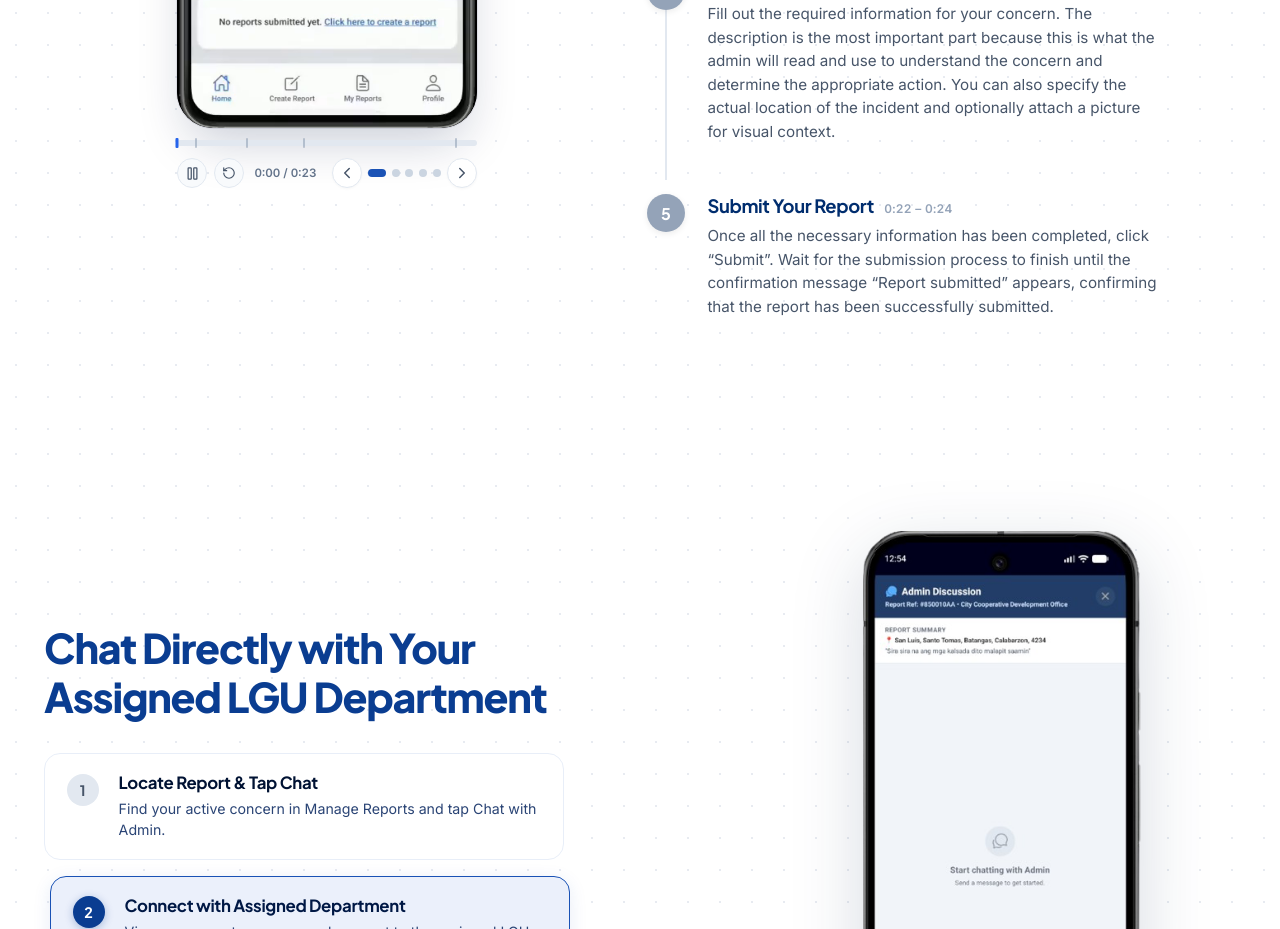
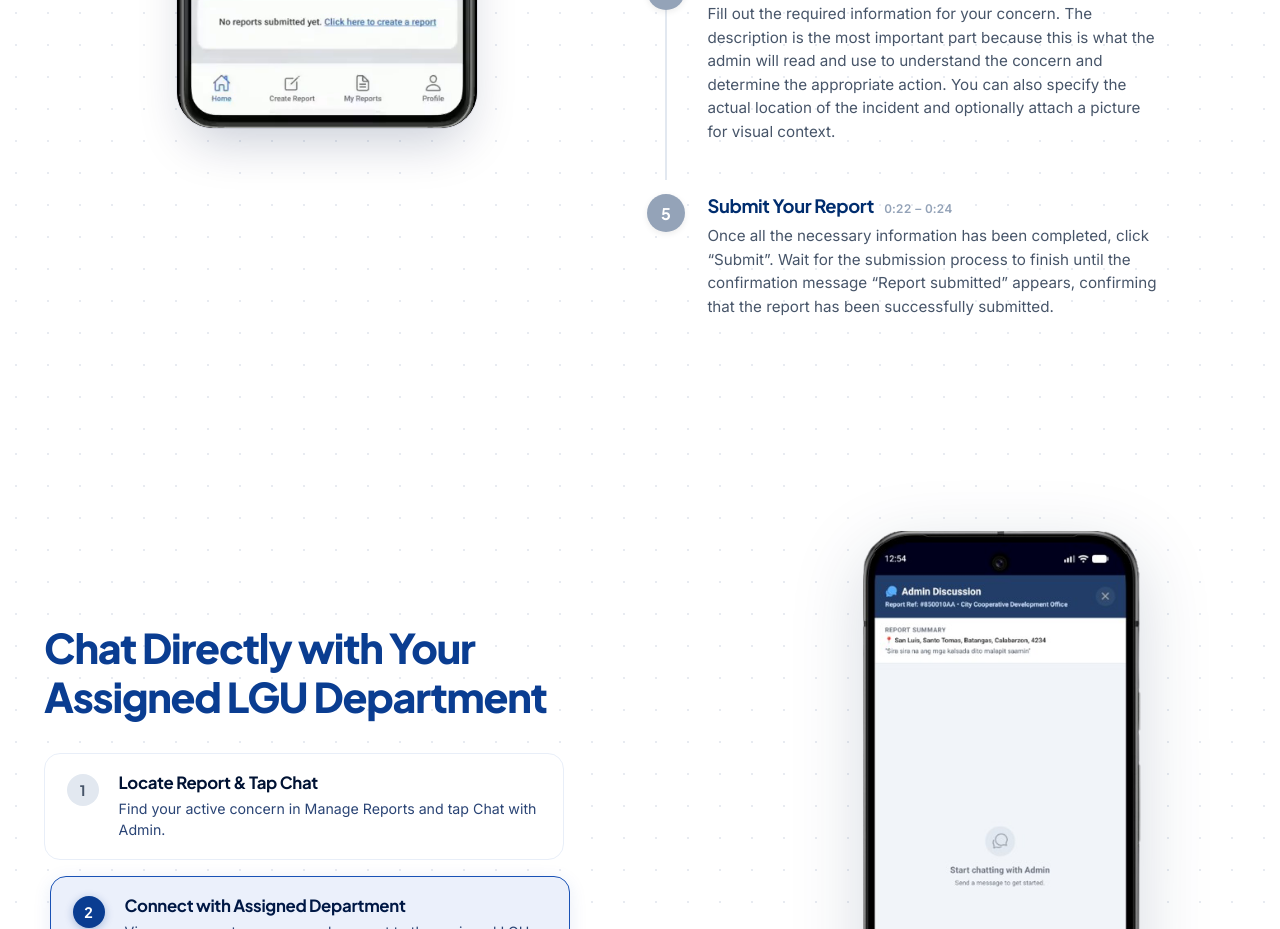
Before and after one commit to CitiSent-Project/CitiSent-Official, a React (Vite) app: page / in a window 1280 px wide. Shown: the part 2260-3189 px from the top of the page. Built offline with nearby package versions, Linux system fonts and the light colour scheme; grey boxes are pictures that could not be loaded.

Commit message:
feat: implement HowItWorks component with video preview and synced stepper

```diff
--- a/src/components/HowItWorks/HowItWorks.css
+++ b/src/components/HowItWorks/HowItWorks.css
@@ -20,7 +20,7 @@
 }
 
 /* --------------------------------------------------------------------------
-   Left Column: Clean Phone Video Preview & Controls
+   Left Column: Clean Phone Video Preview
    -------------------------------------------------------------------------- */
 .hiw-preview-col {
   display: flex;
@@ -108,154 +108,6 @@
 .hiw-play-btn-large:hover {
   transform: scale(1.08);
   background: #FFFFFF;
-}
-
-/* --------------------------------------------------------------------------
-   Scrubber Bar
-   -------------------------------------------------------------------------- */
-.hiw-scrubber-wrapper {
-  width: 100%;
-  max-width: 300px;
-  padding: 12px 0 4px 0;
-  cursor: pointer;
-}
-
-.hiw-scrubber-track {
-  width: 100%;
-  height: 6px;
-  background: #E2E8F0;
-  border-radius: 999px;
-  position: relative;
-  overflow: visible;
-}
-
-.hiw-scrubber-fill {
-  height: 100%;
-  background: linear-gradient(90deg, var(--civic-blue, #1A52B5), #3B82F6);
-  border-radius: 999px;
-  transition: width 0.08s linear;
-}
-
-.hiw-scrubber-tick {
-  position: absolute;
-  top: -2px;
-  width: 2px;
-  height: 10px;
-  background: #94A3B8;
-  transform: translateX(-50%);
-  pointer-events: none;
-  border-radius: 1px;
-  opacity: 0.6;
-  transition: background-color 0.2s ease, opacity 0.2s ease;
-}
-
-.hiw-scrubber-tick.is-active {
-  background: #2563EB;
-  opacity: 1;
-  width: 3px;
-}
-
-/* --------------------------------------------------------------------------
-   Video Controls Bar
-   -------------------------------------------------------------------------- */
-.hiw-controls-row {
-  display: flex;
-  align-items: center;
-  justify-content: space-between;
-  width: 100%;
-  max-width: 300px;
-  margin-top: 0.5rem;
-  gap: 0.5rem;
-}
-
-.hiw-controls-left {
-  display: flex;
-  align-items: center;
-  gap: 0.45rem;
-}
-
-.hiw-control-btn {
-  width: 30px;
-  height: 30px;
-  border-radius: 50%;
-  background: #F8FAFC;
-  border: 1px solid #E2E8F0;
-  color: #475569;
-  display: flex;
-  align-items: center;
-  justify-content: center;
-  cursor: pointer;
-  transition: all var(--transition-fast, 0.2s ease);
-}
-
-.hiw-control-btn:hover {
-  background: #EBF0FB;
-  color: var(--civic-blue, #1A52B5);
-  border-color: #CBD5E1;
-  transform: scale(1.05);
-}
-
-.hiw-timestamp {
-  font-size: 0.725rem;
-  font-weight: 600;
-  color: #64748B;
-  font-variant-numeric: tabular-nums;
-  margin-left: 0.2rem;
-}
-
-.hiw-controls-right {
-  display: flex;
-  align-items: center;
-  gap: 0.4rem;
-}
-
-.hiw-nav-arrow {
-  width: 30px;
-  height: 30px;
-  border-radius: 50%;
-  background: #FFFFFF;
-  border: 1px solid #E2E8F0;
-  color: #475569;
-  display: flex;
-  align-items: center;
-  justify-content: center;
-  transition: all var(--transition-fast, 0.2s ease);
-  cursor: pointer;
-  box-shadow: 0 1px 3px rgba(0, 0, 0, 0.04);
-}
-
-.hiw-nav-arrow:hover {
-  background: #EBF0FB;
-  color: var(--civic-blue, #1A52B5);
-  border-color: #CBD5E1;
-  transform: scale(1.05);
-}
-
-.hiw-preview-dots {
-  display: flex;
-  align-items: center;
-  gap: 0.35rem;
-}
-
-.hiw-dot {
-  width: 8px;
-  height: 8px;
-  border-radius: 50%;
-  background: #CBD5E1;
-  transition: all var(--transition-fast, 0.2s ease);
-  cursor: pointer;
-  padding: 0;
-  border: none;
-}
-
-.hiw-dot:hover {
-  background: #94A3B8;
-}
-
-.hiw-dot--active {
-  background: var(--civic-blue, #1A52B5);
-  width: 18px;
-  border-radius: 8px;
 }
 
 /* --------------------------------------------------------------------------
@@ -467,11 +319,6 @@
   .hiw-phone-frame {
     max-width: 260px;
   }
-
-  .hiw-scrubber-wrapper,
-  .hiw-controls-row {
-    max-width: 260px;
-  }
 }
 
 @media (max-width: 640px) {
@@ -509,9 +356,4 @@
   .hiw-phone-frame {
     max-width: 230px;
   }
-
-  .hiw-scrubber-wrapper,
-  .hiw-controls-row {
-    max-width: 230px;
-  }
 }
--- a/src/components/HowItWorks/HowItWorks.jsx
+++ b/src/components/HowItWorks/HowItWorks.jsx
@@ -1,13 +1,11 @@
 import React, { useState, useRef, useEffect } from 'react';
 import SectionHeading from '../common/SectionHeading';
-import { ChevronLeft, ChevronRight, Play, Pause, RotateCcw } from 'lucide-react';
+import { Play, Pause } from 'lucide-react';
 import './HowItWorks.css';
 
 export default function HowItWorks() {
   const [activeStep, setActiveStep] = useState(0);
   const [isPlaying, setIsPlaying] = useState(true);
-  const [currentTime, setCurrentTime] = useState(0);
-  const [duration, setDuration] = useState(23.64);
   const videoRef = useRef(null);
   const stepRefs = useRef([]);
 
@@ -68,7 +66,6 @@ export default function HowItWorks() {
   const handleTimeUpdate = () => {
     if (!videoRef.current) return;
     const time = videoRef.current.currentTime;
-    setCurrentTime(time);
 
     const stepIdx = steps.findIndex((step, idx) => {
       if (idx === steps.length - 1) {
@@ -79,12 +76,6 @@ export default function HowItWorks() {
 
     if (stepIdx !== -1 && stepIdx !== activeStep) {
       setActiveStep(stepIdx);
-    }
-  };
-
-  const handleLoadedMetadata = () => {
-    if (videoRef.current && videoRef.current.duration) {
-      setDuration(videoRef.current.duration);
     }
   };
 
@@ -109,17 +100,6 @@ export default function HowItWorks() {
     }
   };
 
-  const handleScrubberClick = (e) => {
-    const rect = e.currentTarget.getBoundingClientRect();
-    const clickX = e.clientX - rect.left;
-    const ratio = Math.max(0, Math.min(1, clickX / rect.width));
-    const targetTime = ratio * (duration || 23.64);
-    if (videoRef.current) {
-      videoRef.current.currentTime = targetTime;
-      setCurrentTime(targetTime);
-    }
-  };
-
   // Scroll active step into view on mobile / smaller viewports
   useEffect(() => {
     const el = stepRefs.current[activeStep];
@@ -127,14 +107,6 @@ export default function HowItWorks() {
       el.scrollIntoView({ behavior: 'smooth', block: 'nearest' });
     }
   }, [activeStep]);
-
-  const formatTime = (secs) => {
-    const m = Math.floor(secs / 60);
-    const s = Math.floor(secs % 60);
-    return `${m}:${s < 10 ? '0' : ''}${s}`;
-  };
-
-  const progressPercent = duration > 0 ? (currentTime / duration) * 100 : 0;
 
   return (
     <section id="how-it-works" className="section hiw-section">
@@ -170,7 +142,6 @@ export default function HowItWorks() {
                   muted
                   playsInline
                   onTimeUpdate={handleTimeUpdate}
-                  onLoadedMetadata={handleLoadedMetadata}
                   onPlay={() => setIsPlaying(true)}
                   onPause={() => setIsPlaying(false)}
                 >
@@ -191,98 +162,6 @@ export default function HowItWorks() {
                     }}
                   >
                     {isPlaying ? <Pause size={24} /> : <Play size={24} style={{ marginLeft: '3px' }} />}
-                  </button>
-                </div>
-              </div>
-
-              {/* Interactive Video Scrubber with Step Markers */}
-              <div
-                className="hiw-scrubber-wrapper"
-                onClick={handleScrubberClick}
-                role="slider"
-                aria-label="Video scrubber"
-                aria-valuemin="0"
-                aria-valuemax={duration}
-                aria-valuenow={currentTime}
-              >
-                <div className="hiw-scrubber-track">
-                  <div
-                    className="hiw-scrubber-fill"
-                    style={{ width: `${progressPercent}%` }}
-                  />
-                  {steps.map((s, i) => {
-                    const tickPercent = (s.startTime / (duration || 23.64)) * 100;
-                    return (
-                      <div
-                        key={s.id}
-                        className={`hiw-scrubber-tick ${activeStep === i ? 'is-active' : ''}`}
-                        style={{ left: `${tickPercent}%` }}
-                        title={`${s.title} (${s.timeRange})`}
-                      />
-                    );
-                  })}
-                </div>
-              </div>
-
-              {/* Video Controls & Step Navigation Bar */}
-              <div className="hiw-controls-row reveal-item reveal-delay-250">
-                <div className="hiw-controls-left">
-                  <button
-                    type="button"
-                    className="hiw-control-btn"
-                    onClick={togglePlay}
-                    aria-label={isPlaying ? "Pause video" : "Play video"}
-                    title={isPlaying ? "Pause" : "Play"}
-                  >
-                    {isPlaying ? <Pause size={15} /> : <Play size={15} style={{ marginLeft: '1px' }} />}
-                  </button>
-
-                  <button
-                    type="button"
-                    className="hiw-control-btn"
-                    onClick={() => handleStepClick(0)}
-                    aria-label="Restart video"
-                    title="Restart from step 1"
-                  >
-                    <RotateCcw size={14} />
-                  </button>
-
-                  <span className="hiw-timestamp">
-                    {formatTime(currentTime)} / {formatTime(duration)}
-                  </span>
-                </div>
-
-                <div className="hiw-controls-right">
-                  <button
-                    type="button"
-                    className="hiw-nav-arrow"
-                    onClick={() => handleStepClick(activeStep > 0 ? activeStep - 1 : steps.length - 1)}
-                    aria-label="Previous step"
-                    title="Previous step"
-                  >
-                    <ChevronLeft size={18} />
-                  </button>
-
-                  <div className="hiw-preview-dots">
-                    {steps.map((_, i) => (
-                      <button
-                        key={i}
-                        type="button"
-                        className={`hiw-dot ${activeStep === i ? 'hiw-dot--active' : ''}`}
-                        onClick={() => handleStepClick(i)}
-                        aria-label={`Go to step ${i + 1}`}
-                      />
-                    ))}
-                  </div>
-
-                  <button
-                    type="button"
-                    className="hiw-nav-arrow"
-                    onClick={() => handleStepClick(activeStep < steps.length - 1 ? activeStep + 1 : 0)}
-                    aria-label="Next step"
-                    title="Next step"
-                  >
-                    <ChevronRight size={18} />
                   </button>
                 </div>
               </div>
```
